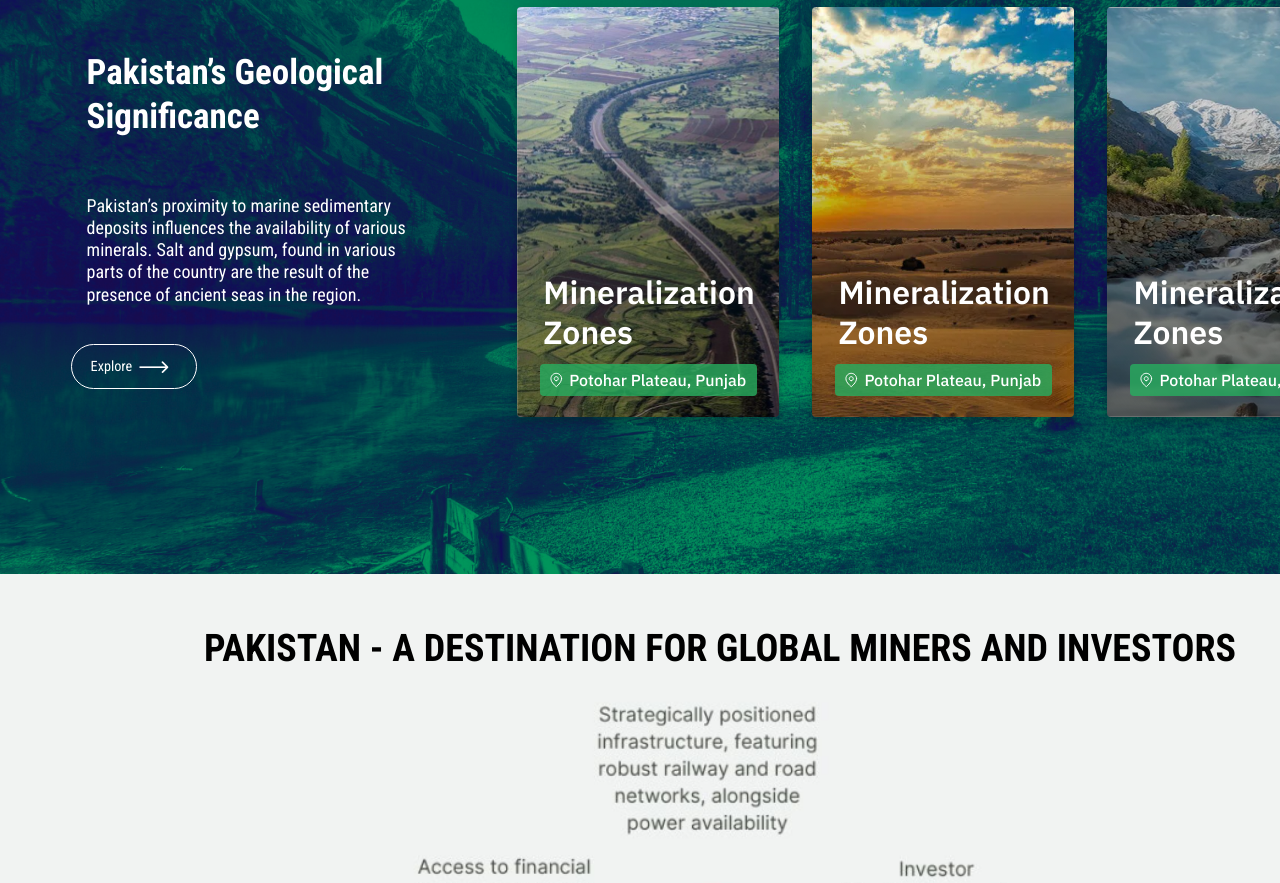
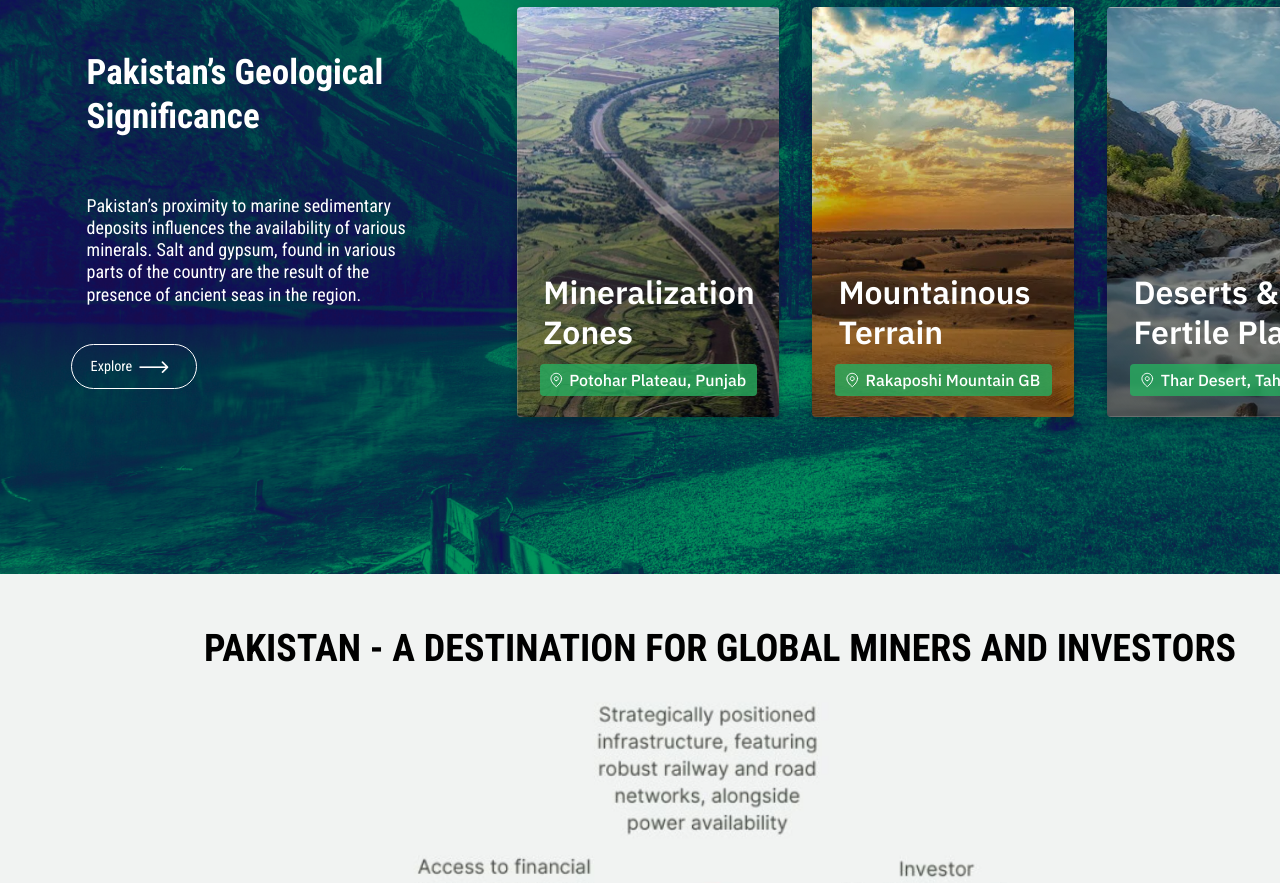
Before and after one commit to realAbdullah4504/mineral-app, a React (Create React App) app: page / in a window 1280 px wide. Shown: the part 1280-2163 px from the top of the page. Built offline with nearby package versions, Linux system fonts and the light colour scheme.

Commit message:
geological card data added

```diff
--- a/src/components/GeologicalSection/Card/index.jsx
+++ b/src/components/GeologicalSection/Card/index.jsx
@@ -2,7 +2,12 @@ import React from "react";
 import Vector from "../../../assets/images/Vector.svg";
 import styles from "./Card.module.css"; // Assuming your module CSS file is named Card.module.css
 
-export const Card = ({ image }) => {
+export const Card = ({
+  title = "",
+  description = "",
+  buttonText,
+  image = "",
+}) => {
   return (
     <div
       className={`flip-card ${styles.flipCard} w-[262.08px] h-[410px] perspective-1000`}
@@ -14,12 +19,12 @@ export const Card = ({ image }) => {
           className={`flip-card-front ${styles.flipCardFront} absolute w-full backface-hidden bg-cover ${image} font-ibm-plex-sans rounded-[4px] flex flex-col justify-end items-center gap-[12px] pb-[21px] overflow-hidden`}
         >
           <span className="font-[600] w-[80%] text-[32px] leading-[40px] text-white">
-            Mineralization Zones
+            {title}
           </span>
           <div className="bg-[#27AE60CC] py-[8px] w-[217px] flex gap-[6.24px] rounded-[4px] justify-center">
             <img src={Vector} alt="Vector" />
             <span className="font-[500] text-[16px] leading-[16px] text-white">
-              Potohar Plateau, Punjab
+              {buttonText}
             </span>
           </div>
         </div>
@@ -28,10 +33,7 @@ export const Card = ({ image }) => {
         >
           <div className="absolute inset-0 bg-black bg-opacity-50 flex justify-center items-center">
             <span className="font-[500] w-[80%] text-[16px] leading-[20px] text-white">
-              Pakistan's geological formations, shaped by its location on
-              tectonic plates account for the presence of minerals like Emerald
-              in Swat Valley, Rubies in Hunza Valley, gold & copper in
-              Balochistan & coal in Thar.
+              {description}
             </span>
           </div>
         </div>
--- a/src/components/GeologicalSection/index.jsx
+++ b/src/components/GeologicalSection/index.jsx
@@ -2,6 +2,30 @@ import { Card } from "./Card";
 import Arrow11 from "../../assets/images/Arrow11.png";
 
 /* Pakistan’s Geological Significance */
+
+const geologicalData = [
+  {
+    title: "Mineralization Zones",
+    description:
+      "Pakistan’s geological formations, shaped by its location on tectonic plates account for the presence of minerals like Emerald in Swat Valley, Rubies in Hunza Valley, gold & copper in Balochistan & coal in Thar.",
+    buttonText: "Potohar Plateau, Punjab",
+    image: "bg-san-andreas-fault",
+  },
+  {
+    title: "Mountainous Terrain",
+    description:
+      "The mountainous terrain of Pakistan hosts a wealth of minerals including marble, limestone, gypsum, chromite, rare gemstones & granite. They are abundant in regions of Swat, Hunza, Himalayan & Karakoram Range.",
+    buttonText: "Rakaposhi Mountain GB",
+    image: "bg-pexels-dario-fernandez-ruz",
+  },
+  {
+    title: "Deserts & Fertile Plains",
+    description:
+      " The deserts & fertile plains of Pakistan are rich in minerals essentials of salt in the Khewra mines, coal reserves in the desert of Thar. Fertile plains of Sindh & Punjab boast clay, silica sand and gold",
+    buttonText: "Thar Desert, Tahrparkar",
+    image: "bg-pexels-jack-redgate",
+  },
+];
 
 export const GeologicalSection = () => {
   return (
@@ -28,9 +52,17 @@ export const GeologicalSection = () => {
         </div>
       </div>
       <div className="flex gap-[33px]">
-        <Card image="bg-san-andreas-fault" />
-        <Card image="bg-pexels-dario-fernandez-ruz" />
-        <Card image="bg-pexels-jack-redgate" />
+        {geologicalData?.map(
+          ({ title, description, buttonText, image }, index) => (
+            <Card
+              key={index}
+              title={title}
+              description={description}
+              buttonText={buttonText}
+              image={image}
+            />
+          )
+        )}
       </div>
     </div>
   );
```
